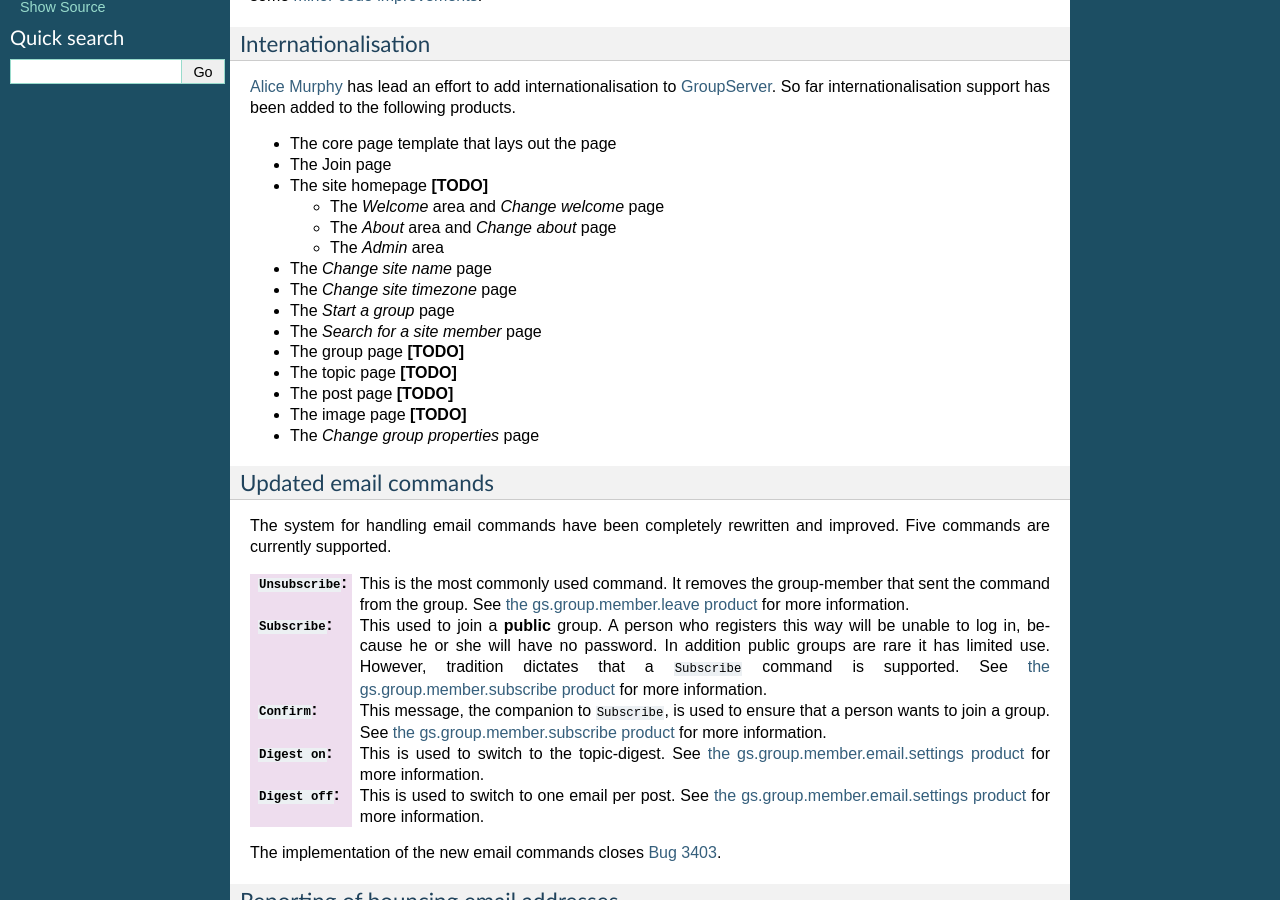
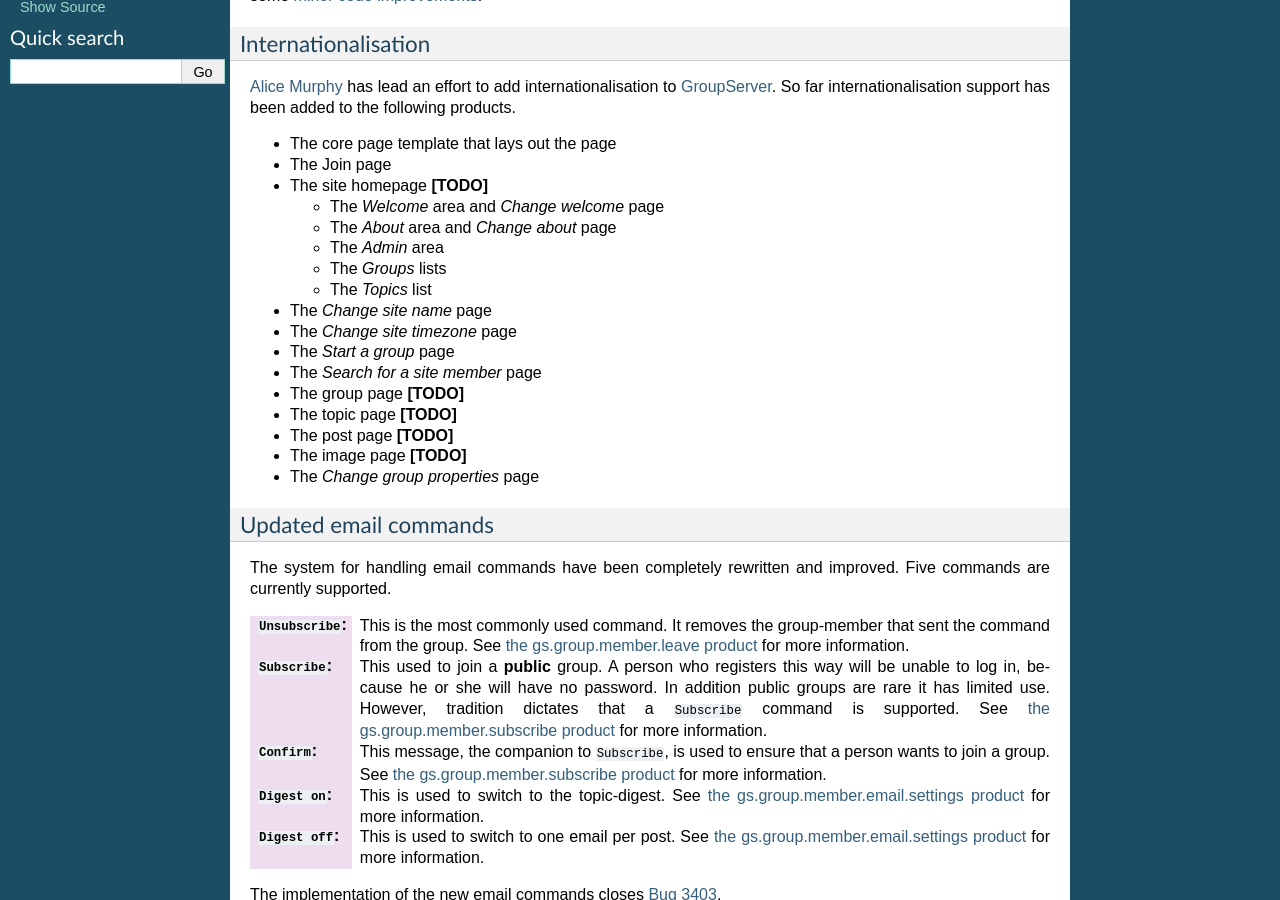
Before and after one commit to groupserver/buildout, a Sphinx documentation site: the page built from docs/release-notes-14xx.rst, in a window 1280 px wide and 900 px high, scrolled down 460 px. Built offline with Sphinx 7.4.7, drawn with Linux system fonts in a browser that asks for light colours.

Commit message:
Keeping up with the changes.

```diff
--- a/docs/release-notes-14xx.rst
+++ b/docs/release-notes-14xx.rst
@@ -44,6 +44,8 @@ to the following products.
   + The *Welcome* area and *Change welcome* page
   + The *About* area and *Change about* page
   + The *Admin* area
+  + The *Groups* lists
+  + The *Topics* list
 
 * The *Change site name* page
 * The *Change site timezone* page
```
